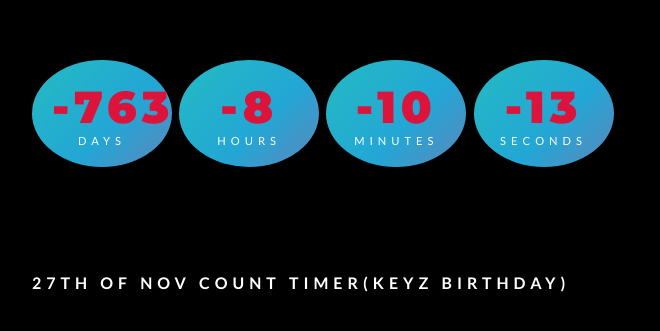
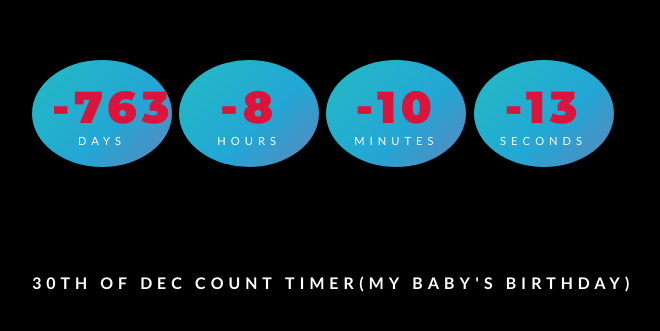
Before and after one commit to omololacrea8/Count-Timer, a plain HTML site: page index.html in a window 1280 px wide. Shown: the part 185-516 px from the top of the page, without its empty margins (283-943 px from the left). Drawn offline with Linux system fonts and the light colour scheme.

Commit message:
Update index.html

```diff
--- a/index.html
+++ b/index.html
@@ -33,7 +33,7 @@
 
       </div>
         <div class="count"></div>
-        <h1>27th of Nov count timer(Keyz Birthday)</h1>
+        <h1>30th of Dec count timer(My baby's Birthday)</h1>
       </div>
       <!-- Footer -->
     <footer>
```
